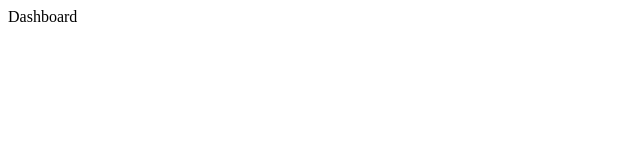
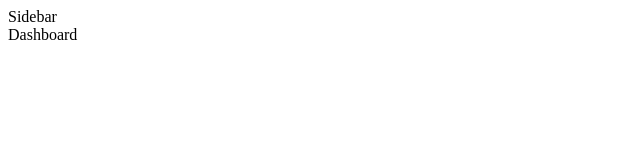
Before and after one commit to TLVMuni/tmon, a React app: page / in a window 1280 px wide. Shown: the top 160 px of the page, without its empty margins (0-640 px from the left). Built offline with nearby package versions, Linux system fonts and the light colour scheme.

Commit message:
Update Dashboard.tsx

```diff
--- a/src/Dashboard.tsx
+++ b/src/Dashboard.tsx
@@ -1,8 +1,10 @@
 import * as React from 'react';
+import Sidebar from './Sidebar';
 
 class Dashboard extends React.Component {
     render() {
-        return <div>
+        return <div className='wrapper'>
+            <Sidebar {...this.props}/>
             Dashboard
         </div>
     }
```
